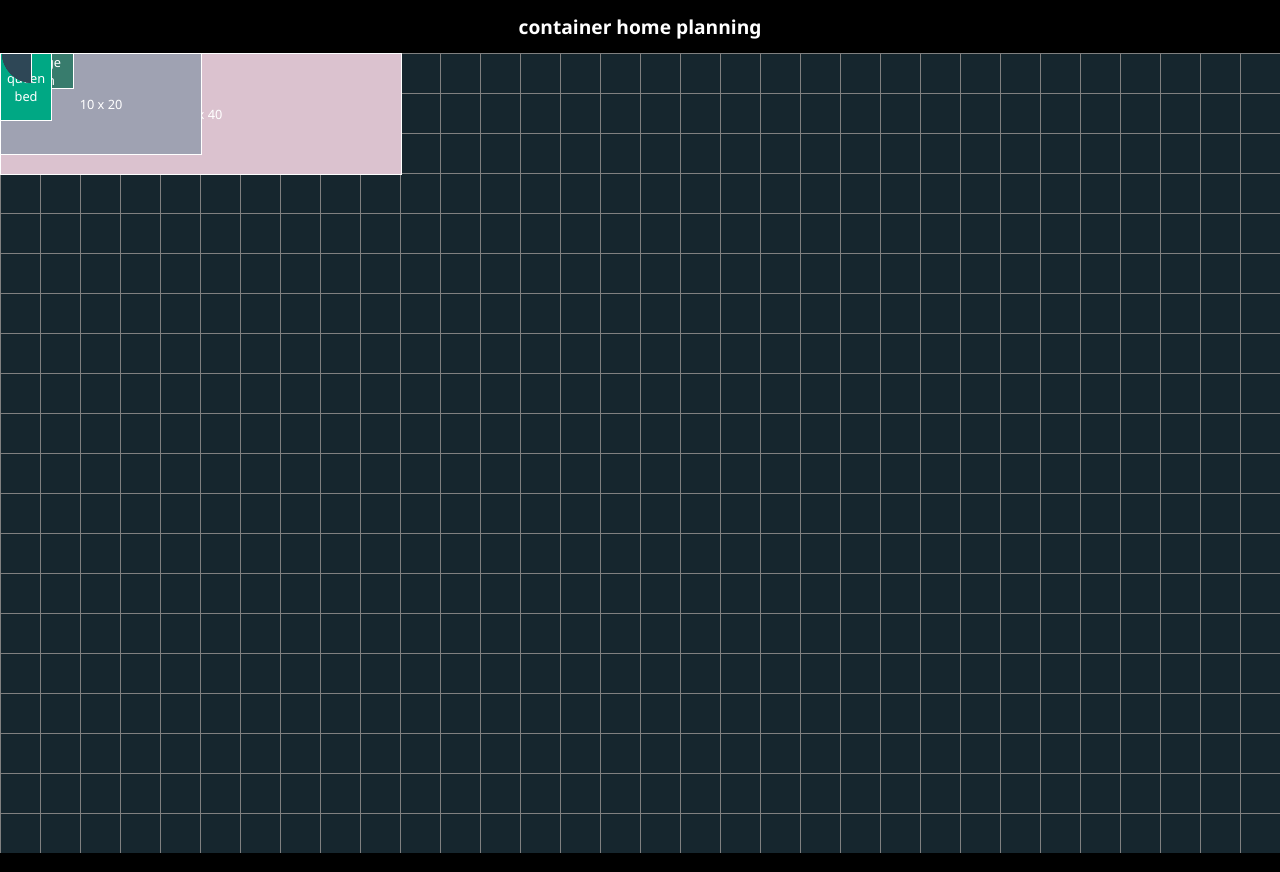
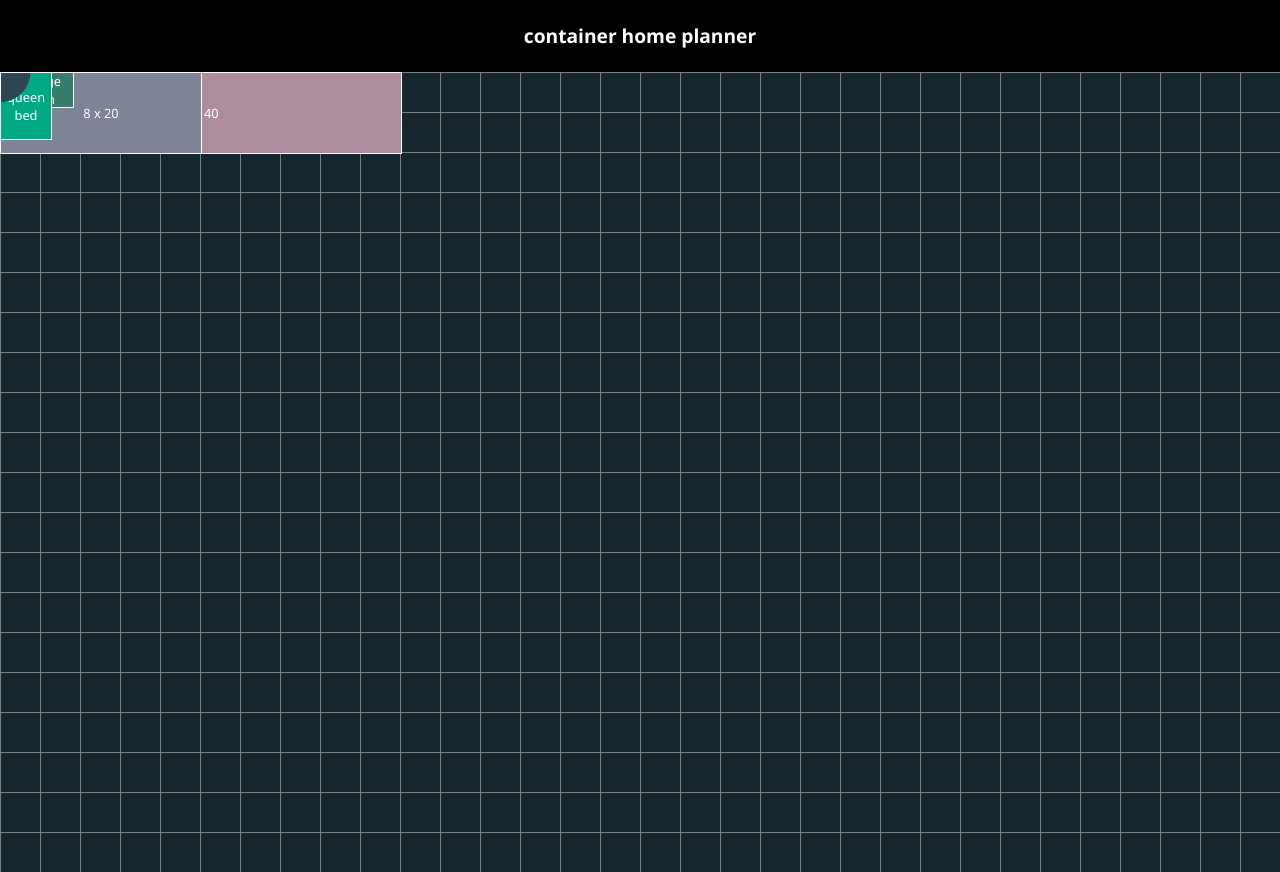
Before and after one commit to americajones/container-house, a plain HTML site: page index.html in a window 1280 px wide. Drawn offline with Linux system fonts and the light colour scheme.

Commit message:
styling and dimensions fix

```diff
--- a/index.html
+++ b/index.html
@@ -1,5 +1,6 @@
 <!DOCTYPE html>
 <html lang="en">
+
 <head>
     <meta charset="UTF-8">
     <meta http-equiv="X-UA-Compatible" content="IE=edge">
@@ -7,34 +8,37 @@
     <link rel='stylesheet' href="style.css">
     <title>Container House</title>
 </head>
+
 <body>
-    <h1>container home planning</h1>
-    <div class= "container">
+    <h1>container home planner</h1>
+    <!-- <button class='save'>save</button>
+    <button class= 'load'>load</button> -->
+    <div class="container">
         <div class="boxStack fourty">
-            <div class="box">12 x 40</div>
-            <div class="box">12 x 40</div>
-            <div class="box">12 x 40</div>
-            <div class="box">12 x 40</div>
-            <div class="box">12 x 40</div>
-            <div class="box">12 x 40</div>
-            <div class="box">12 x 40</div>
-            <div class="box">12 x 40</div>
-            <div class="box">12 x 40</div>
-            <div class="box">12 x 40</div>
+            <div class="box">8 x 40</div>
+            <div class="box">8 x 40</div>
+            <div class="box">8 x 40</div>
+            <div class="box">8 x 40</div>
+            <div class="box">8 x 40</div>
+            <div class="box">8 x 40</div>
+            <div class="box">8 x 40</div>
+            <div class="box">8 x 40</div>
+            <div class="box">8 x 40</div>
+            <div class="box">8 x 40</div>
         </div>
         <div class="boxStack twenty">
-            <div class="box">10 x 20</div>
-            <div class="box">10 x 20</div>
-            <div class="box">10 x 20</div>
-            <div class="box">10 x 20</div>
-            <div class="box">10 x 20</div>
-            <div class="box">10 x 20</div>
-            <div class="box">10 x 20</div>
-            <div class="box">10 x 20</div>
-            <div class="box">10 x 20</div>
-            <div class="box">10 x 20</div>
+            <div class="box">8 x 20</div>
+            <div class="box">8 x 20</div>
+            <div class="box">8 x 20</div>
+            <div class="box">8 x 20</div>
+            <div class="box">8 x 20</div>
+            <div class="box">8 x 20</div>
+            <div class="box">8 x 20</div>
+            <div class="box">8 x 20</div>
+            <div class="box">8 x 20</div>
+            <div class="box">8 x 20</div>
         </div>
-        <div class ='boxStack items'>
+        <div class='boxStack items'>
             <div class="box couch">average couch</div>
             <div class="box couch">average couch</div>
             <div class="box couch">average couch</div>
@@ -47,6 +51,7 @@
             <div class="box door"></div>
         </div>
     </div>
-    <script src ='script.js'></script>
+    <script src='script.js'></script>
 </body>
+
 </html>
--- a/script.js
+++ b/script.js
@@ -1,11 +1,16 @@
 const boxes = document.querySelectorAll('.box');
+let i = 0;
+boxes.forEach(box => {
+    box.setAttribute('id', i);
+    i++;
+})
 
 function dragBox(box) {
-    var pos1=0, pos2=0, pos3=0, pos4=0;
+    var pos1 = 0, pos2 = 0, pos3 = 0, pos4 = 0;
     box.onmousedown = dragMouseDown;
 
     function dragMouseDown(e) {
-        e=e || window.event;
+        e = e || window.event;
         e.preventDefault();
         pos3 = e.clientX;
         pos4 = e.clientY;
@@ -14,7 +19,7 @@ function dragBox(box) {
     }
 
     function elementDrag(e) {
-        e=e || window.event;
+        e = e || window.event;
         e.preventDefault();
         pos1 = pos3 - e.clientX;
         pos2 = pos4 - e.clientY;
@@ -22,6 +27,7 @@ function dragBox(box) {
         pos4 = e.clientY;
         box.style.top = (box.offsetTop - pos2) + "px";
         box.style.left = (box.offsetLeft - pos1) + "px";
+        console.log(pos3, pos4);
     }
 
     function closeDragElement() {
@@ -30,16 +36,44 @@ function dragBox(box) {
     }
 }
 
+
 function rotateBox() {
     if (this.classList.contains('rotated')) {
-        console.log('ALREADY ROTATED');
-        // this.style.transform = 'rotate(90deg)';
-        this.classList.remove('rotated')
+        this.classList.remove('rotated');
+        this.classList.add('rotatedAgain');
+    } else if (this.classList.contains('rotatedAgain')) {
+        this.classList.remove('rotatedAgain');
+        this.classList.add('rotatedAgainAgain');
+    } else if (this.classList.contains('rotatedAgainAgain')) {
+        this.classList.remove('rotatedAgainAgain');
     } else {
         // this.style.transform = 'rotate(90deg)';
         this.classList.add('rotated');
+    }
 }
-}
+
+// let save = document.querySelector('.save');
+// save.addEventListener('click', localSave);
+
+// function localSave() {
+
+//     boxes.forEach(box => {
+//         console.log(box.id);
+//         console.log(box.classlist);
+//         console.log('TOP NUM??: ', box.style.offsetTop)
+//         id= box.id;
+//         // localStorage.setItem(id, location)
+//     })
+// }
+// let load = document.querySelector('.load');
+// load.addEventListener('click', rearrange);
+
+//get classlist of each item so i can reassign classes on load
+//get style top and left px
+
+// function rearrange() {
+
+// }
 
 boxes.forEach(box => {
     dragBox(box);
--- a/style.css
+++ b/style.css
@@ -8,6 +8,7 @@ body {
 }
 h1 {
     font-size: 1.5em;
+    padding: .5em;
 }
 .container {
     height: 100vh;
@@ -19,9 +20,9 @@ h1 {
       linear-gradient(to bottom, grey 1px, transparent 1px);
 }
 .box{
-    height: 100px;
+    height: 80px;
     width: 200px;
-    background-color: #9FA2B2;
+    background-color: #7e8397;
     position: absolute;
     border: 1px solid white;
     display: flex;
@@ -29,9 +30,9 @@ h1 {
     justify-content: center;
 }
 .fourty .box{
-    height: 120px;
+    height: 80px;
     width: 400px;
-    background-color:#DBC2CF;
+    background-color:#ad8c9e;
     border: 1px solid white;
 }
 .bed {
@@ -48,9 +49,18 @@ h1 {
     background-color: #2E4756;
     width: 30px;
     height: 30px;
-    clip-path: circle(30px at top right);
+    clip-path: circle(30px at top left);
 }
 
 .rotated {
     transform: rotate(90deg);
 }
+.rotatedAgain {
+    transform: rotate(180deg);
+}
+.rotatedAgainAgain {
+    transform: rotate(270deg);
+}
+.rotatedOriginal {
+    transform: rotate(0);
+}
```
